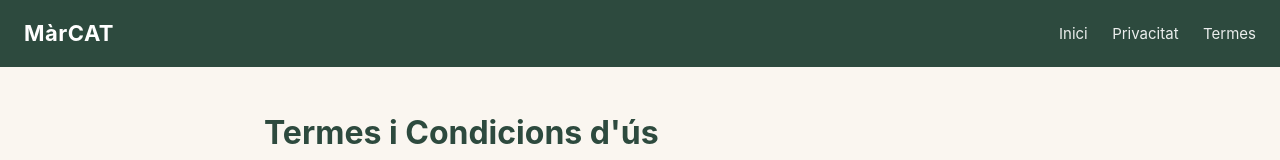
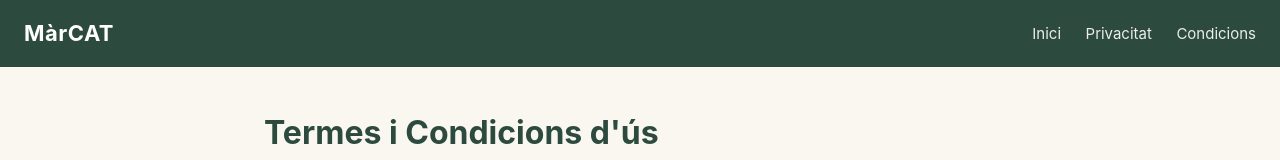
Before and after one commit to MarCAT-app/marcat-web, a plain HTML site: page termes.html in a window 1280 px wide. Shown: the top 160 px of the page. Drawn offline with Linux system fonts and the light colour scheme.

Commit message:
Update termes.html

```diff
--- a/termes.html
+++ b/termes.html
@@ -13,7 +13,7 @@
     <nav>
       <a href="index.html">Inici</a>
       <a href="privacitat.html">Privacitat</a>
-      <a href="termes.html">Termes</a>
+      <a href="termes.html">Condicions</a>
     </nav>
   </header>
 
```
